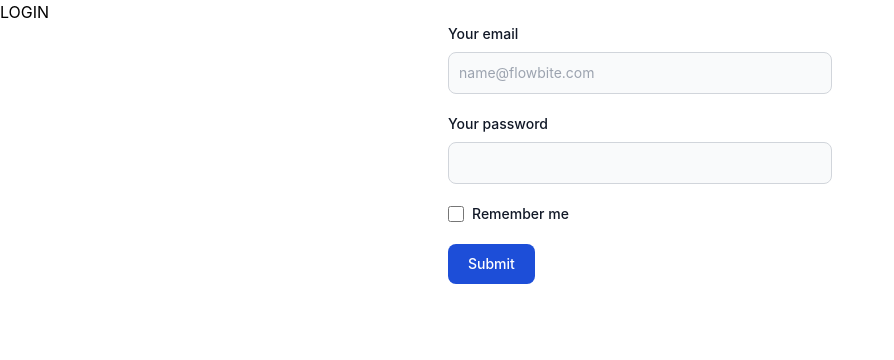
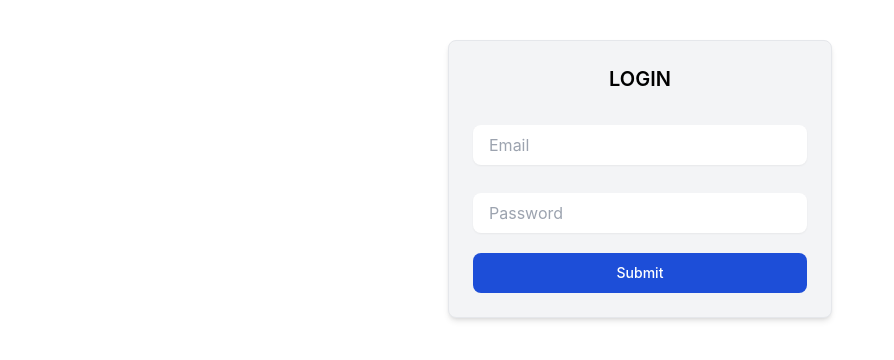
Before and after one commit to joaomiguelabreu/stock-management, a React (Create React App) app in the folder frontend/: page / in a window 1280 px wide. Shown: the top 360 px of the page, without its empty margins (0-894 px from the left). Built offline with nearby package versions, Linux system fonts and the light colour scheme.

Commit message:
Login_css

```diff
--- a/frontend/src/Pages/Login.jsx
+++ b/frontend/src/Pages/Login.jsx
@@ -46,64 +46,55 @@ const Login = ({ history }) => {
   };
 
   return (
-    <div>
-      <div>LOGIN</div>
-      {error && <ErrorMessage variant="danger">{error}</ErrorMessage>}
-      {loading && <Loading />}
-      <form onSubmit={submitHandler} class="max-w-sm mx-auto">
-        <div class="mb-5">
+    <div className=" w-96 mx-auto p-6 border rounded-lg bg-gray-100 shadow-md mt-10">
+      <h1 className="text-center mb-6 text-xl font-semibold">LOGIN</h1>
+
+      <form onSubmit={submitHandler} className="flex flex-col">
+        <div className="display: flex flex-col inputField mb-5 w-auto">
           <label
-            for="email"
-            class="block mb-2 text-sm font-medium text-gray-900 dark:text-black"
-          >
-            Your email
-          </label>
+            htmlFor="email"
+            className="block mb-2 text-sm font-medium text-gray-900"
+          ></label>
           <input
             type="email"
             id="email"
             value={email}
             onChange={(e) => setEmail(e.target.value)}
-            class="bg-gray-50 border border-gray-300 text-gray-900 text-sm rounded-lg focus:ring-blue-500 focus:border-blue-500 block w-full p-2.5 dark:border-gray-600 dark:placeholder-gray-400 dark:text-black dark:focus:ring-blue-500 dark:focus:border-blue-500"
-            placeholder="name@flowbite.com"
+            className="rounded-lg px-4 py-2 focus:outline-none shadow-sm"
+            placeholder="Email"
             required
           />
         </div>
-        <div class="mb-5">
+        <div className="flex flex-col mb-5">
           <label
-            for="password"
-            class="block mb-2 text-sm font-medium text-gray-900 dark:text-black"
-          >
-            Your password
-          </label>
+            htmlFor="password"
+            className="block mb-2 text-sm font-medium text-gray-900"
+          ></label>
           <input
             type="password"
             id="password"
             value={password}
             onChange={(e) => setpassword(e.target.value)}
-            class="bg-gray-50 border border-gray-300 text-gray-900 text-sm rounded-lg focus:ring-blue-500 focus:border-blue-500 block w-full p-2.5  dark:border-gray-600 dark:placeholder-gray-400 dark:text-black dark:focus:ring-blue-500 dark:focus:border-blue-500"
+            className=" rounded-lg px-4 py-2 focus:outline-none shadow-sm"
+            placeholder="Password"
             required
           />
         </div>
-        <div class="flex items-start mb-5">
-          <div class="flex items-center h-5">
-            <input
-              id="remember"
-              type="checkbox"
-              value=""
-              class="w-4 h-4 border border-gray-300 rounded bg-gray-50 focus:ring-3 focus:ring-blue-300 dark:bg-gray-700 dark:border-gray-600 dark:focus:ring-blue-600 dark:ring-offset-gray-800 dark:focus:ring-offset-gray-800"
-              required
-            />
+        {loading && (
+          <div className="flex justify-center p-7">
+            <Loading />
           </div>
-          <label
-            for="remember"
-            class="ms-2 text-sm font-medium text-gray-900 dark:text-black"
-          >
-            Remember me
-          </label>
-        </div>
+        )}
+
+        {error && (
+          <div className="error-message text-red-500 mb-3 text-center w-48 items-center">
+            {error}
+          </div>
+        )}
+
         <button
           type="submit"
-          class="text-white bg-blue-700 hover:bg-blue-800 focus:ring-4 focus:outline-none focus:ring-blue-300 font-medium rounded-lg text-sm w-full sm:w-auto px-5 py-2.5 text-center dark:bg-blue-600 dark:hover:bg-blue-700 dark:focus:ring-blue-800"
+          className="submitButton bg-blue-700 hover:bg-blue-800 focus:ring-4 focus:outline-none focus:ring-blue-300 text-white font-medium rounded-lg text-sm py-2.5 w-full sm:w-auto text-center"
         >
           Submit
         </button>
--- a/frontend/src/components/Loading.jsx
+++ b/frontend/src/components/Loading.jsx
@@ -3,7 +3,7 @@ import React from "react";
 const Loading = () => {
   return (
     <div>
-      <div class="flex items-center justify-center w-56 h-56 border border-gray-200 rounded-lg bg-gray-50 dark:bg-gray-800 dark:border-gray-700">
+      <div class="flex items-center justify-center w-1 h-1">
         <div role="status">
           <svg
             aria-hidden="true"
```
